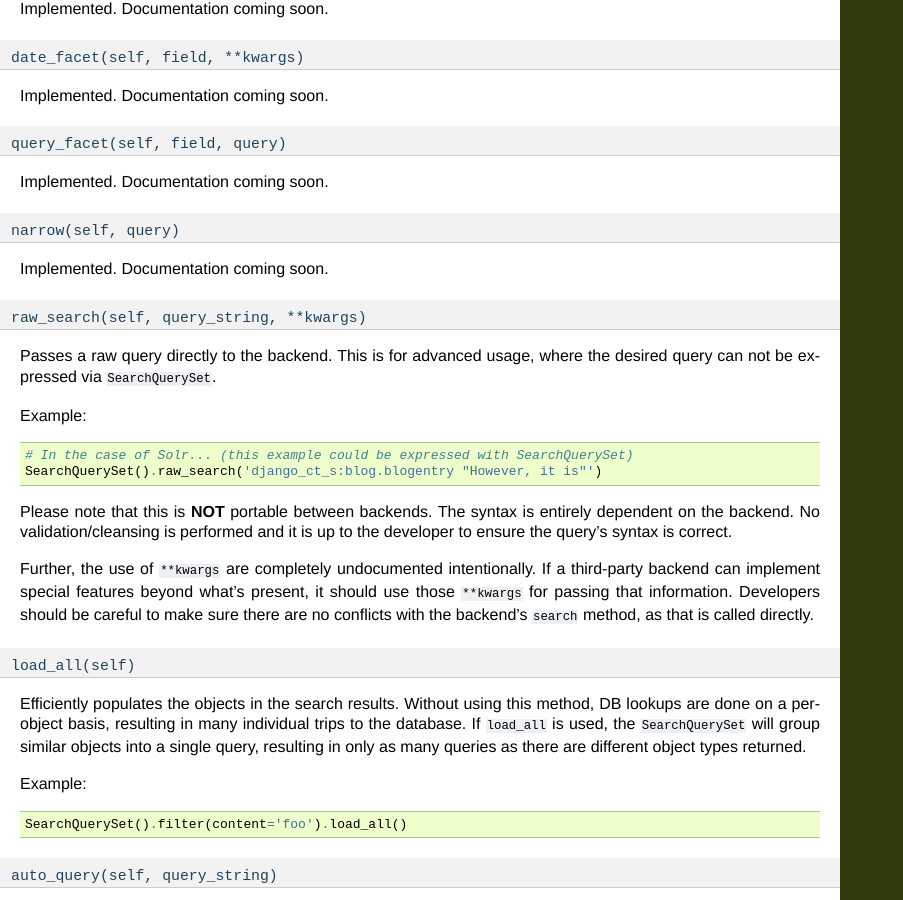
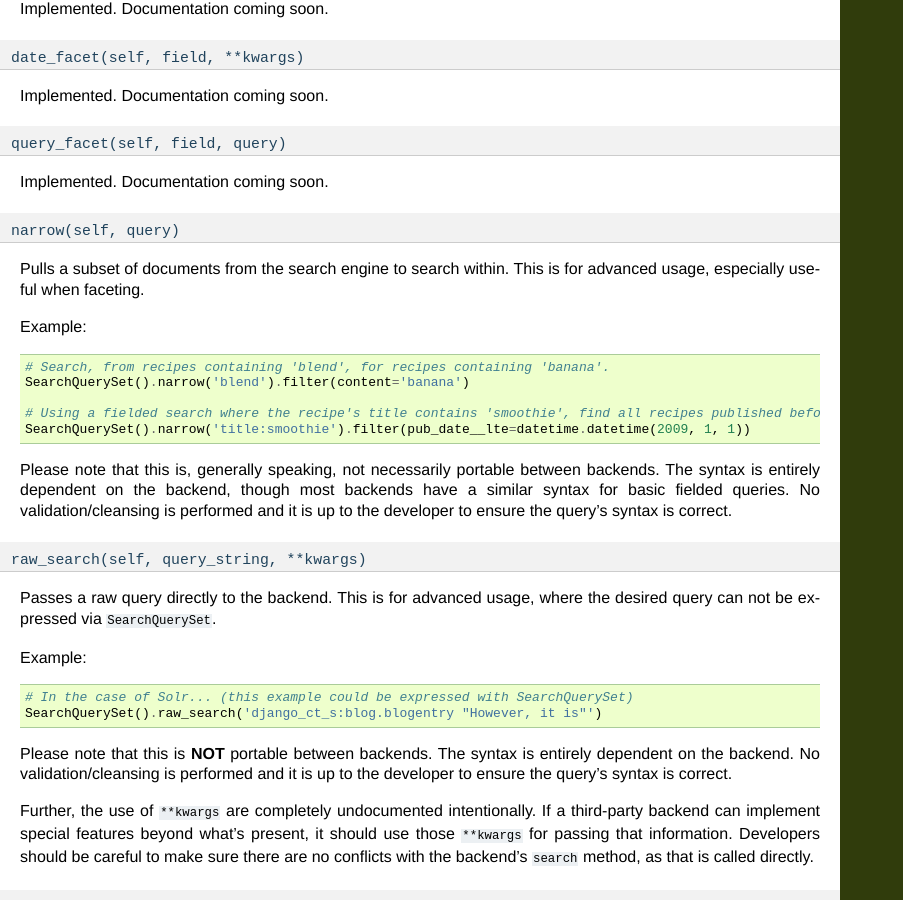
Before and after one commit to django-haystack/django-haystack, a Sphinx documentation site: the page built from docs/searchqueryset_api.rst, in a window 1280 px wide and 900 px high, scrolled down 3147 px. Shown: the whole window, without its empty margins (0-903 px from the left). Built offline with Sphinx 7.4.7, drawn with Linux system fonts in a browser that asks for light colours.

Commit message:
Added documentation on the 'narrow' method.

```diff
--- a/docs/searchqueryset_api.rst
+++ b/docs/searchqueryset_api.rst
@@ -198,7 +198,21 @@ Implemented. Documentation coming soon.
 ``narrow(self, query)``
 ~~~~~~~~~~~~~~~~~~~~~~~
 
-Implemented. Documentation coming soon.
+Pulls a subset of documents from the search engine to search within. This is
+for advanced usage, especially useful when faceting.
+
+Example::
+
+    # Search, from recipes containing 'blend', for recipes containing 'banana'.
+    SearchQuerySet().narrow('blend').filter(content='banana')
+
+    # Using a fielded search where the recipe's title contains 'smoothie', find all recipes published before 2009.
+    SearchQuerySet().narrow('title:smoothie').filter(pub_date__lte=datetime.datetime(2009, 1, 1))
+
+Please note that this is, generally speaking, not necessarily portable between
+backends. The syntax is entirely dependent on the backend, though most backends
+have a similar syntax for basic fielded queries. No validation/cleansing is
+performed and it is up to the developer to ensure the query's syntax is correct.
 
 ``raw_search(self, query_string, **kwargs)``
 ~~~~~~~~~~~~~~~~~~~~~~~~~~~~~~~~~~~~~~~~~~~~
```
